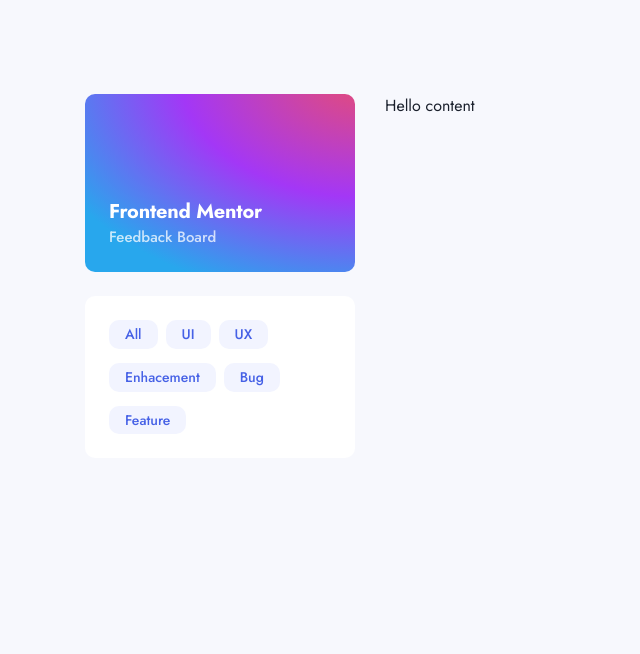
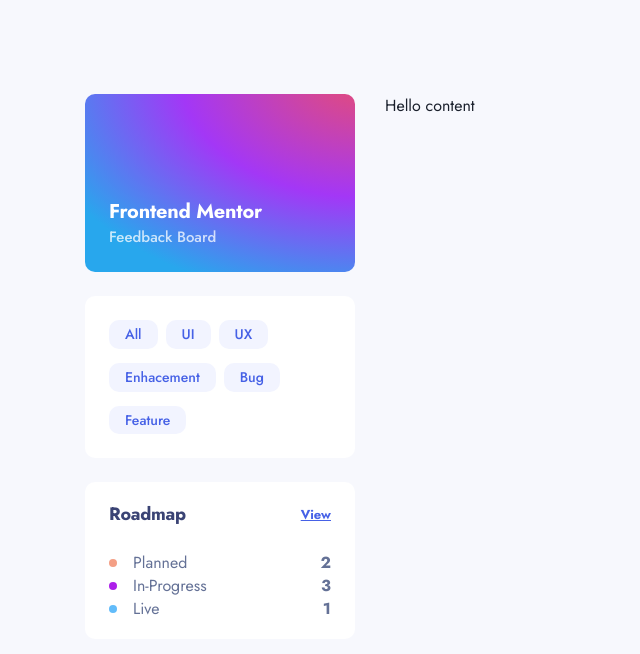
Before and after one commit to callmegrisha/product-feedback-app, a React (Create React App) app: page / in a window 1280 px wide. Shown: the top 654 px of the page, without its empty margins (0-640 px from the left). Built offline with nearby package versions, Linux system fonts and the light colour scheme.

Commit message:
add sidebar

```diff
--- a/package.json
+++ b/package.json
@@ -8,6 +8,7 @@
     "@reduxjs/toolkit": "^1.9.5",
     "react": "^18.2.0",
     "react-dom": "^18.2.0",
+    "react-icons": "^4.8.0",
     "react-redux": "^8.0.5",
     "react-router-dom": "^6.11.2",
     "react-scripts": "5.0.1"
--- a/src/App.jsx
+++ b/src/App.jsx
@@ -1,13 +1,14 @@
 import { Box } from '@chakra-ui/react';
 import { Section } from './components/Section';
 import { Sidebar } from './components/Sidebar';
-import { Info } from './UI/Info/Info';
-import { BaseTag } from './UI/BaseTag';
+import { Info } from './components/Info/Info';
+import { TagsList } from './components/TagsList/TagsList';
+import { Roadmap } from './components/Roadmap';
+
 import '@fontsource/jost/400.css';
 import '@fontsource/jost/500.css';
 import '@fontsource/jost/700.css';
 import '@fontsource/jost/800.css';
-import { TagsList } from './components/TagsList/TagsList';
 
 function App() {
   return (
@@ -16,6 +17,7 @@
         <Sidebar>
           <Info />
           <TagsList />
+          <Roadmap />
         </Sidebar>
         <Box>Hello content</Box>
       </Section>
--- /dev/null
+++ b/src/components/Roadmap/Roadmap.jsx
@@ -0,0 +1,19 @@
+import { Box, Flex, Link, Text } from '@chakra-ui/react';
+import { roadmap, viewAll } from './styles';
+import { RoadmapList } from '../RoadmapList/RoadmapList';
+
+export const Roadmap = () => {
+  return (
+    <Box {...roadmap}>
+      <Flex justify='space-between' align='center' mb={6}>
+        <Text textStyle='h3' color='custom.eastBay'>
+          Roadmap
+        </Text>
+        <Link href='/' className='view-all' {...viewAll}>
+          View
+        </Link>
+      </Flex>
+      <RoadmapList />
+    </Box>
+  );
+};
--- /dev/null
+++ b/src/components/Roadmap/index.js
@@ -0,0 +1,2 @@
+import { Roadmap } from './Roadmap';
+export { Roadmap };
--- /dev/null
+++ b/src/components/Roadmap/styles.js
@@ -0,0 +1,11 @@
+export const roadmap = {
+  backgroundColor: 'white',
+  padding: '19px 24px',
+  borderRadius: '10px',
+};
+export const viewAll = {
+  color: 'custom.royalBlue',
+  textDecoration: 'underline',
+  textStyle: 'smBody',
+  fontWeight: 600,
+};
--- /dev/null
+++ b/src/components/RoadmapList/RoadmapList.jsx
@@ -0,0 +1,43 @@
+import { Flex, List, ListIcon, ListItem, Text } from '@chakra-ui/react';
+import { BsFillCircleFill } from 'react-icons/bs';
+
+import { listItem, quantity } from './styles';
+
+export const RoadmapList = () => {
+  return (
+    <List>
+      <ListItem {...listItem}>
+        <Flex align='center'>
+          <ListIcon as={BsFillCircleFill} mr={4} w={2} color='custom.tacao' />
+          <Text as='span'>Planned</Text>
+          <Text as='span' {...quantity}>
+            2
+          </Text>
+        </Flex>
+      </ListItem>
+      <ListItem {...listItem}>
+        <Flex align='center'>
+          <ListIcon
+            as={BsFillCircleFill}
+            mr={4}
+            w={2}
+            color='custom.cornflowerBlue'
+          />
+          <Text as='span'>In-Progress</Text>
+          <Text as='span' {...quantity}>
+            3
+          </Text>
+        </Flex>
+      </ListItem>
+      <ListItem {...listItem}>
+        <Flex align='center'>
+          <ListIcon as={BsFillCircleFill} mr={4} w={2} color='custom.malibu' />
+          <Text as='span'>Live</Text>
+          <Text as='span' {...quantity}>
+            1
+          </Text>
+        </Flex>
+      </ListItem>
+    </List>
+  );
+};
--- /dev/null
+++ b/src/components/RoadmapList/index.js
@@ -0,0 +1,2 @@
+import { RoadmapList } from './RoadmapList';
+export { RoadmapList };
--- /dev/null
+++ b/src/components/RoadmapList/styles.js
@@ -0,0 +1,8 @@
+export const listItem = {
+  textStyle: 'lgBody',
+  color: 'custom.lynch',
+};
+export const quantity = {
+  marginLeft: 'auto',
+  fontWeight: '700',
+};
--- a/src/theme/index.js
+++ b/src/theme/index.js
@@ -4,7 +4,7 @@
   styles: {
     global: {
       body: {
-        backgroundColor: '#f7f8fd',
+        backgroundColor: 'custom.linkWater',
       },
     },
   },
```
Also changed, not shown: src/components/Info/Info.jsx (renamed from src/UI/Info/Info.jsx), src/components/Info/index.js (renamed from src/UI/Info/index.js), src/components/Info/styles.js (renamed from src/UI/Info/styles.js), 1 other file (tests, documents, lock files or other folders).
